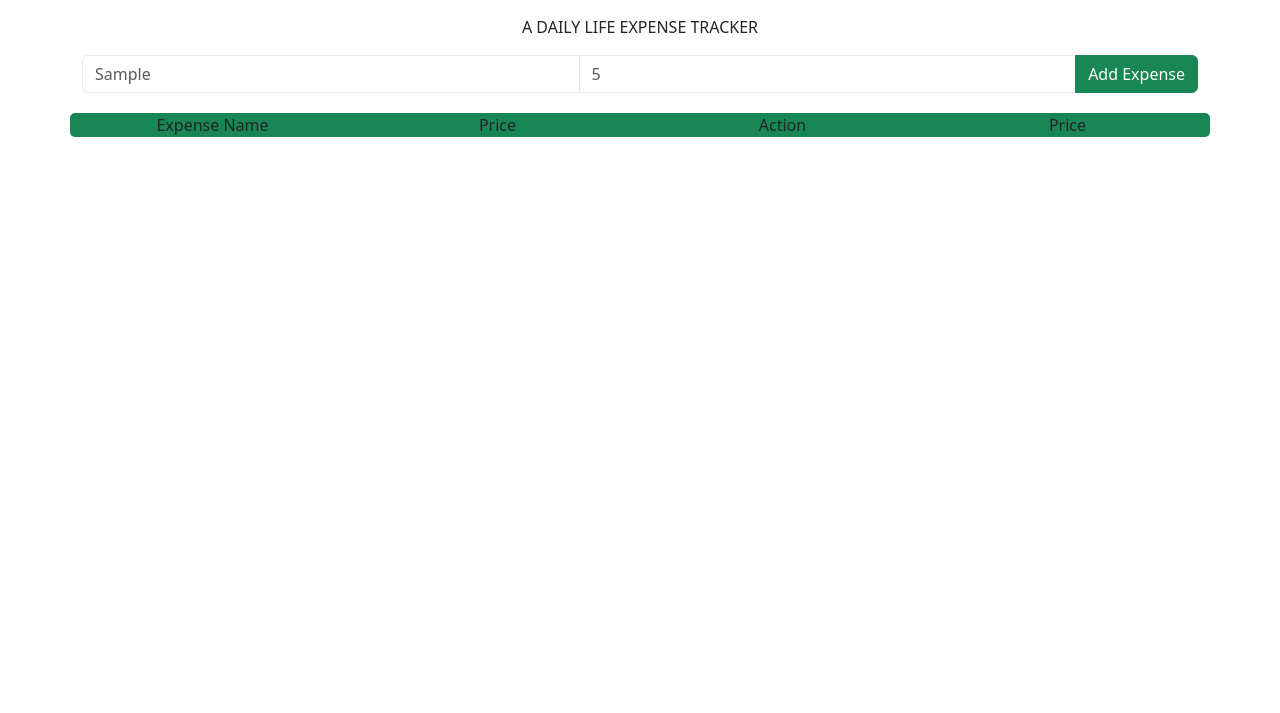
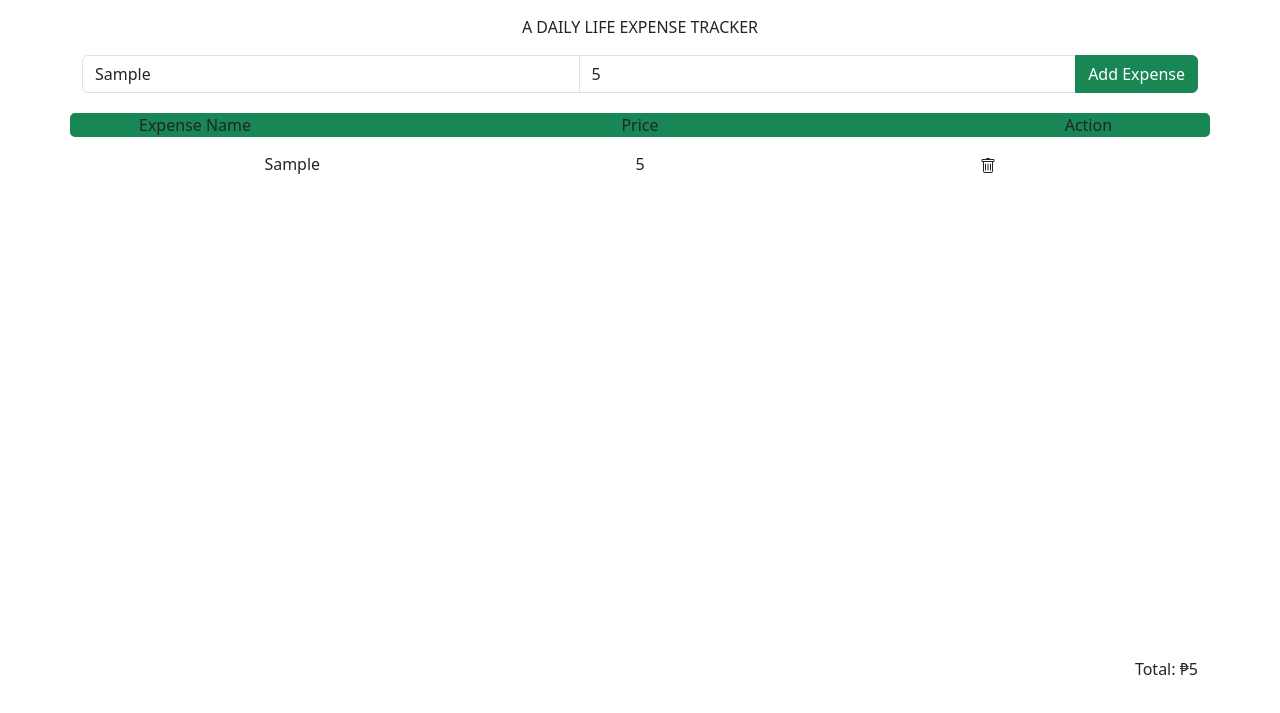
Before and after one commit to prawnsea/Expense-Tracker, a plain HTML site: page index.html in a window 1280 px wide. Both pictures are taken after typing "Sample", "5" into the empty fields and a click on the button "Add Expense". Shown: the part 71-784 px from the top of the page. Drawn offline with nearby package versions, Linux system fonts and the light colour scheme.

Commit message:
Added main JS functions, fixed UI

```diff
--- a/index.html
+++ b/index.html
@@ -26,36 +26,39 @@
             <!-- Input groups -->
             <div class="container">
                 <div class="input-group mb-3">
-                    <input id="nameInput" type="text" class="form-control" placeholder="Expense Name">
-                    <input id="priceInput" type="number" class="form-control" placeholder="Price" id="price">
+                    <input id="expense-input" type="text" class="form-control" placeholder="Expense Name">
+                    <input id="price-input" type="number" class="form-control" placeholder="Price" id="price">
                     <button class="btn btn-success" id="btn-add">Add Expense</button>
                 </div>
             </div>
             <!-- Table Header -->
             <div class="container text-center">
                 <div class="row " id="tableHeader">
-                    <div class="col">
+                    <div class="col" style="position: relative; right: 5.7%;">
                         Expense Name
                     </div>
                     <div class="col">
                         Price
                     </div>
-                    <div class="col">
+                    <div class="col" style="position: relative; left: 6%;">
                         Action
-                    </div>
-                    <div class="col">
-                        Price
                     </div>
 
                 </div>
                 <div class="container text-center" id="data-container">
+                </div>
+                <div class="container fixed-bottom mb-5">
+                    <div class="row">
+                        <div class="col text-end">
+                            <div id="total">Total: ₱<span id="total-expense">0</span></div>
+                        </div>
+                    </div>
                 </div>
     </main>
 
     <script src="https://cdn.jsdelivr.net/npm/bootstrap@5.3.2/dist/js/bootstrap.bundle.min.js"
         integrity="sha384-C6RzsynM9kWDrMNeT87bh95OGNyZPhcTNXj1NW7RuBCsyN/o0jlpcV8Qyq46cDfL"
         crossorigin="anonymous"></script>
-    <script src="wew.js"></script>
     <script src="script.js"></script>
 </body>
 
--- a/script.js
+++ b/script.js
@@ -1,54 +1,55 @@
 document.addEventListener("DOMContentLoaded", function () {
-  // button thingz
-  // pang get/select ng element
   const btnAdd = document.getElementById("btn-add");
-  console.log(btnAdd);
-  // getting them divs
-  const dataDiv = document.querySelector("#data-container");
+  let total = 0;
+  // Button Add function
   btnAdd.addEventListener("click", addNew);
-  // button function
-  let totalPrice = 0; // para sa adding later
+
   function addNew() {
-    // getting them input valuez
-    const expenseInput = document.getElementById("nameInput").value;
-    const priceInput = document.getElementById("priceInput").value;
-    // new elements (parent node)
-    const newDiv = document.createElement("div");
-    // new class sa parent node (child)
-    newDiv.classList.add("row");
-    // new element under class row (apo)
-    const expenseElement = document.createElement("div");
-    // new element under row (apo sa tuhod (bootstrap thingz)) expense
-    expenseElement.classList.add("col");
-    expenseElement.textContent = expenseInput;
-    // price
-    const priceElement = document.createElement("div");
-    priceElement.classList.add("col");
-    priceElement.innerText = priceInput;
-    // total
-    const totalDiv = document.createElement("div");
-    totalDiv.classList.add = ("col");
-    totalDiv.textContent =
-    // action
-    const iconElementDiv = document.createElement("div");
-    iconElementDiv.classList.add('col');
-    const iconElement = document.createElement("img");
-    iconElement.id = "delete-icon";
-    iconElement.src = "deleteIcon.svg";
-    // removing event using delete icon
-    iconElement.addEventListener("click", function () {
-      newDiv.remove();
+    // Variables
+    const expenseInput = document.getElementById("expense-input").value;
+    const priceInput = Number(document.getElementById("price-input").value);
+    const totalExpense = document.getElementById("total-expense");
+    // New added div
+    const newElement = document.createElement("div");
+
+    newElement.classList.add("row", "mb-3");
+    // User expense
+    const addedExpense = document.createElement("div");
+    addedExpense.classList.add("col", "text-center");
+    addedExpense.style.marginLeft = "10%";
+    addedExpense.style.marginTop = "15px";
+    addedExpense.textContent = expenseInput;
+
+    // User price
+    const addedPrice = document.createElement("div");
+    addedPrice.classList.add("col", "text-center");
+    addedPrice.style.marginRight = "10%";
+    addedPrice.style.marginTop = "15px";
+    addedPrice.innerHTML = priceInput;
+    // User action (delete button)
+    const trashSVG = document.createElement("div");
+    trashSVG.classList.add("col", "text-center");
+    trashSVG.style.marginTop = "15px";
+    trashSVG.style.position = "relative";
+    trashSVG.style.right = "10%";
+
+    trashSVG.innerHTML = `<svg xmlns="http://www.w3.org/2000/svg" width="16" height="16" fill="currentColor" class="bi bi-trash" viewBox="0 0 16 16">
+    <path d="M5.5 5.5A.5.5 0 0 1 6 6v6a.5.5 0 0 1-1 0V6a.5.5 0 0 1 .5-.5m2.5 0a.5.5 0 0 1 .5.5v6a.5.5 0 0 1-1 0V6a.5.5 0 0 1 .5-.5m3 .5a.5.5 0 0 0-1 0v6a.5.5 0 0 0 1 0z"/>
+    <path d="M14.5 3a1 1 0 0 1-1 1H13v9a2 2 0 0 1-2 2H5a2 2 0 0 1-2-2V4h-.5a1 1 0 0 1-1-1V2a1 1 0 0 1 1-1H6a1 1 0 0 1 1-1h2a1 1 0 0 1 1 1h3.5a1 1 0 0 1 1 1zM4.118 4 4 4.059V13a1 1 0 0 0 1 1h6a1 1 0 0 0 1-1V4.059L11.882 4zM2.5 3h11V2h-11z"/>
+    </svg>`;
+    trashSVG.addEventListener("click", function () {
+      total -= Number(newElement.dataset.price);
+      totalExpense.innerHTML = total;
+      newElement.remove();
     });
-    // ihalo mo na insan (append)
-    actionDiv.appendChild(iconElement);
-    //displaying the total
+    // User total
+    total += Number(priceInput);
+    totalExpense.innerHTML = total;
+    newElement.dataset.price = priceInput;
 
-    // adding the new added elements in the HTML
-    newDiv.appendChild(expenseElement);
-    newDiv.appendChild(priceElement);
-    newDiv.appendChild(actionDiv);
-    newDiv.appendChild(totalDiv);
-
-    dataDiv.appendChild(newDiv);
+    document.body.appendChild(newElement);
+    newElement.appendChild(addedExpense);
+    newElement.appendChild(addedPrice);
+    newElement.appendChild(trashSVG);
   }
 });
--- a/style.css
+++ b/style.css
@@ -20,3 +20,5 @@
     border-radius: 5px;
     font-size: 1rem;
 }
+.expense-header{
+}
```
Also changed, not shown: newFile.js (added, +54 -0 lines), trash.svg (renamed from deleteIcon.svg).
